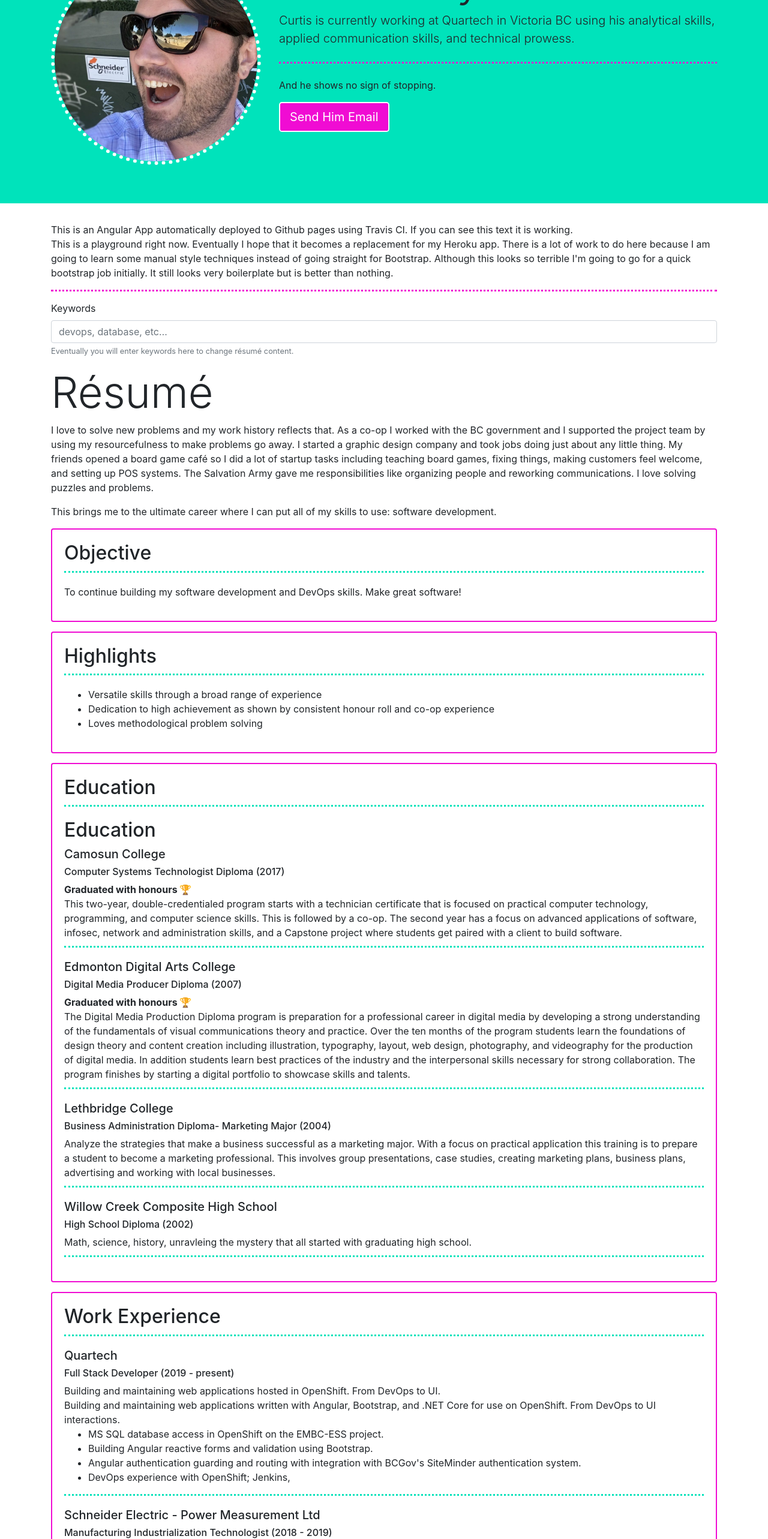
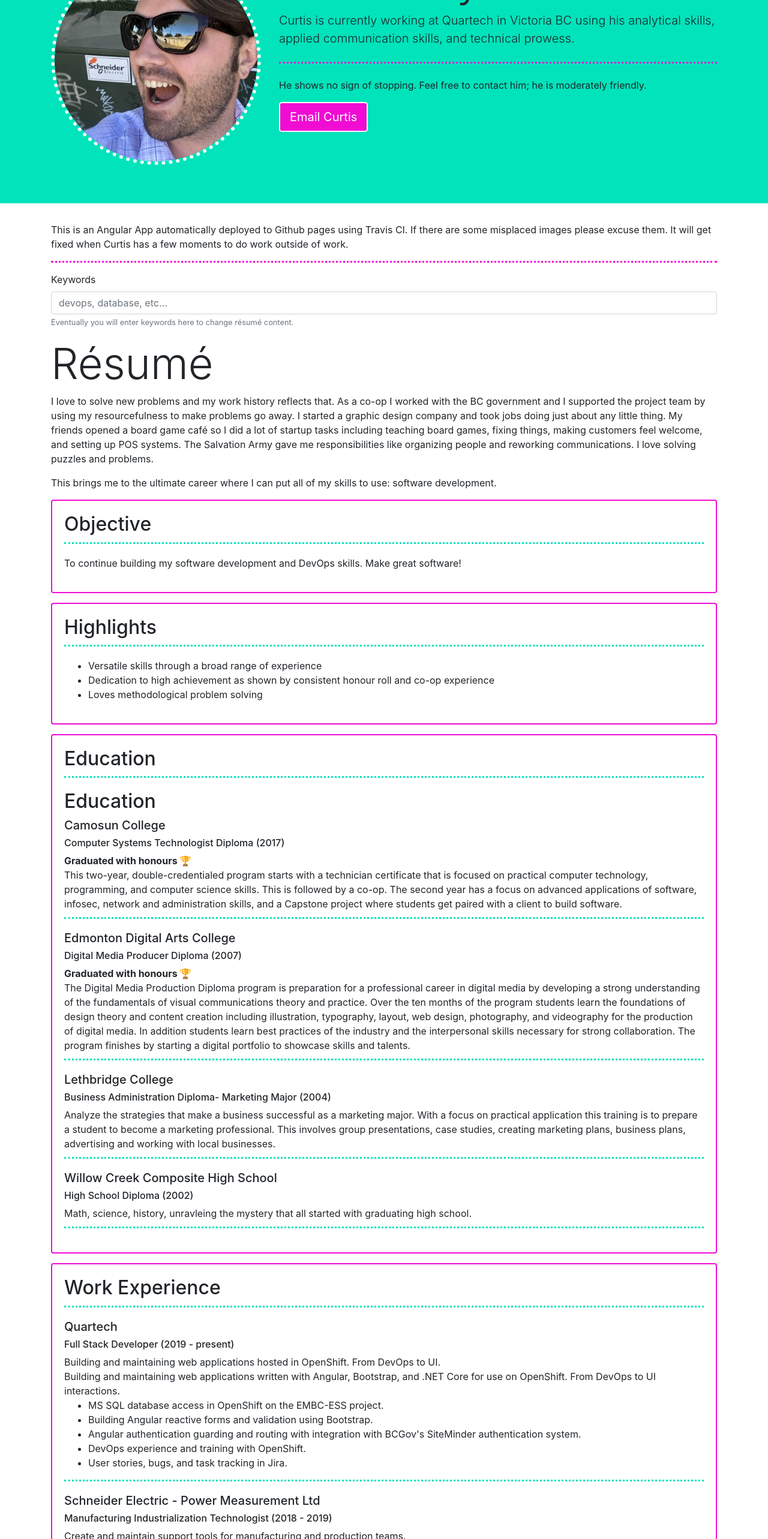
Before and after one commit to LayCraft/portfolio, an Angular app: page / in a window 1280 px wide. Shown: the part 200-2766 px from the top of the page at 60% size. Built offline with nearby package versions, Linux system fonts and the light colour scheme.

Commit message:
text changes

```diff
--- a/src/app/app.component.html
+++ b/src/app/app.component.html
@@ -4,15 +4,15 @@
   <div class="container">
     <div class="row">
       <div class="col-12 col-md-4">
-        <img id="profile" class="rounded-circle" src="../../assets/img/profilePhoto.jpg">
+        <img id="profile" class="rounded-circle" src="assets/img/profilePhoto.jpg">
       </div>
       <div class="col">
         <h1 class="display-3">Curtis LayCraft</h1>
         <p class="lead">Curtis is currently working at Quartech in Victoria BC using his analytical skills, applied communication skills, and technical prowess.</p>
         <hr class="my-4">
-        <p>And he shows no sign of stopping.</p>
+        <p>He shows no sign of stopping. Feel free to contact him; he is moderately friendly.</p>
         <p class="lead">
-          <a href="mailto:curtis.laycraft@zoho.com?Subject=Hey!" class="custom-colour-button btn btn-primary btn-lg" role="button">Send Him Email</a>
+          <a href="mailto:curtis.laycraft@zoho.com?Subject=Hey%20Curtis!" class="custom-colour-button btn btn-primary btn-lg" role="button">Email Curtis</a>
         </p>
       </div>
     </div>
@@ -21,8 +21,7 @@
 <div class='container'>
   <div class="row">
     <div class="col">
-      {{title}}
-      <p>This is a playground right now. Eventually I hope that it becomes a replacement for my Heroku app. There is a lot of work to do here because I am going to learn some manual style techniques instead of going straight for Bootstrap. Although this looks so terrible I'm going to go for a quick bootstrap job initially. It still looks very boilerplate but is better than nothing.</p>
+      <p>{{title}}</p>
       <hr>
       <app-resume-builder></app-resume-builder>
     </div>
--- a/src/app/app.component.ts
+++ b/src/app/app.component.ts
@@ -6,5 +6,5 @@ import { Component } from '@angular/core';
   styleUrls: ['./app.component.css']
 })
 export class AppComponent {
-  title = 'This is an Angular App automatically deployed to Github pages using Travis CI. If you can see this text it is working.';
+  title = 'This is an Angular App automatically deployed to Github pages using Travis CI. If there are some misplaced images please excuse them. It will get fixed when Curtis has a few moments to do work outside of work.';
 }
--- a/src/app/constants/jobs.ts
+++ b/src/app/constants/jobs.ts
@@ -12,7 +12,8 @@ export const JOBS: Job[] = [
       'MS SQL database access in OpenShift on the EMBC-ESS project.',
       'Building Angular reactive forms and validation using Bootstrap.',
       'Angular authentication guarding and routing with integration with BCGov\'s SiteMinder authentication system.',
-      'DevOps experience with OpenShift; Jenkins, '
+      'DevOps experience and training with OpenShift.',
+      'User stories, bugs, and task tracking in Jira.',
 
     ]
   },
--- a/src/app/footer/footer.component.html
+++ b/src/app/footer/footer.component.html
@@ -4,7 +4,7 @@
       <div class="col">
         <h5>About this site:</h5>
         <p>
-          This site serves two purposes: a place for an interested party to get information, and a place where Curtis LayCraft can learn/experiment with new technologies if he decides.
+          This site serves two purposes: a place for an interested party to get information, and a place where Curtis LayCraft can learn/experiment with new technologies if he decides. This is an Angular App automatically deployed to Github pages using Travis CI. If you can see this text it is working. There is a lot of work to do here.
         </p>
       </div>
     </div>
```
